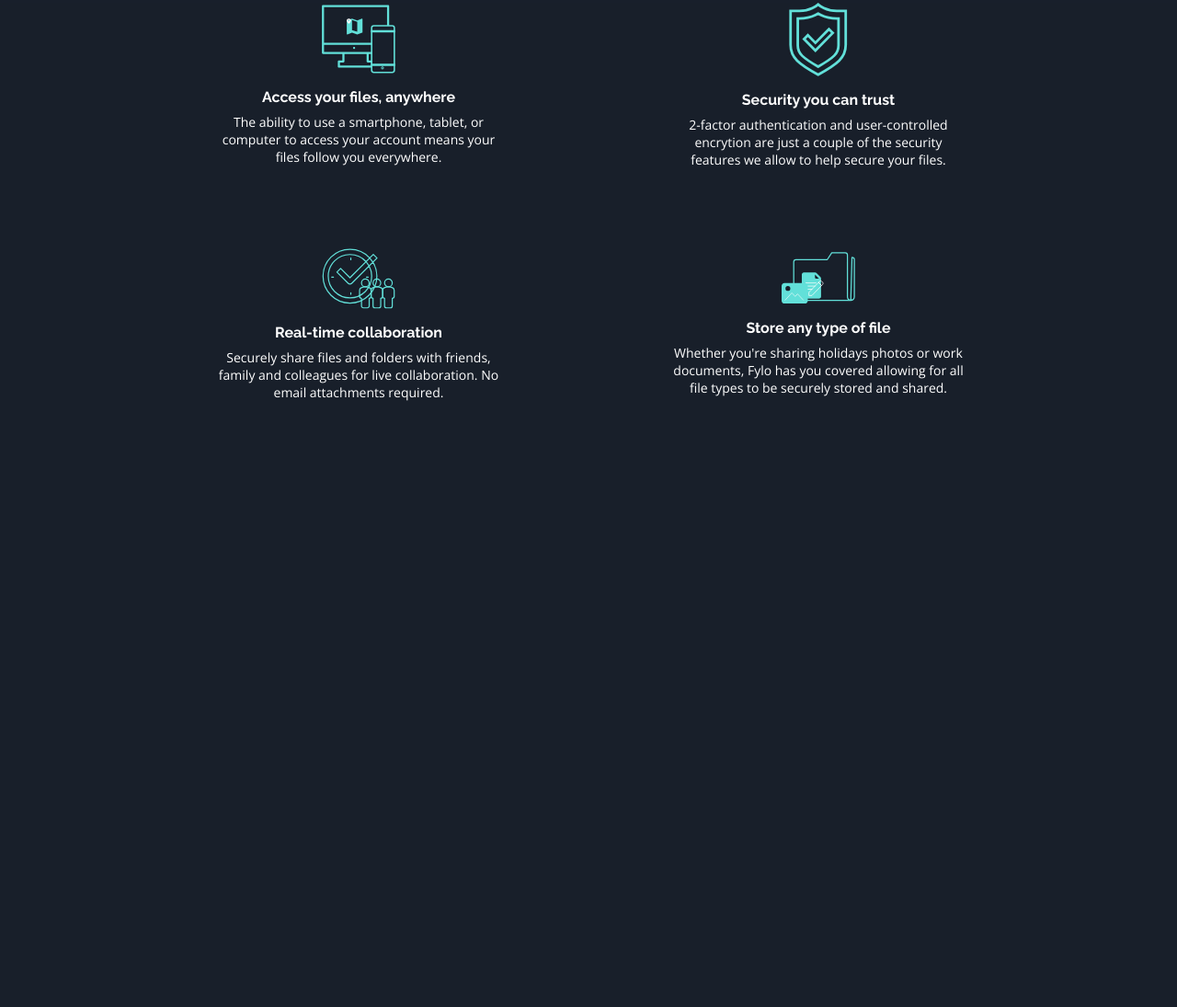
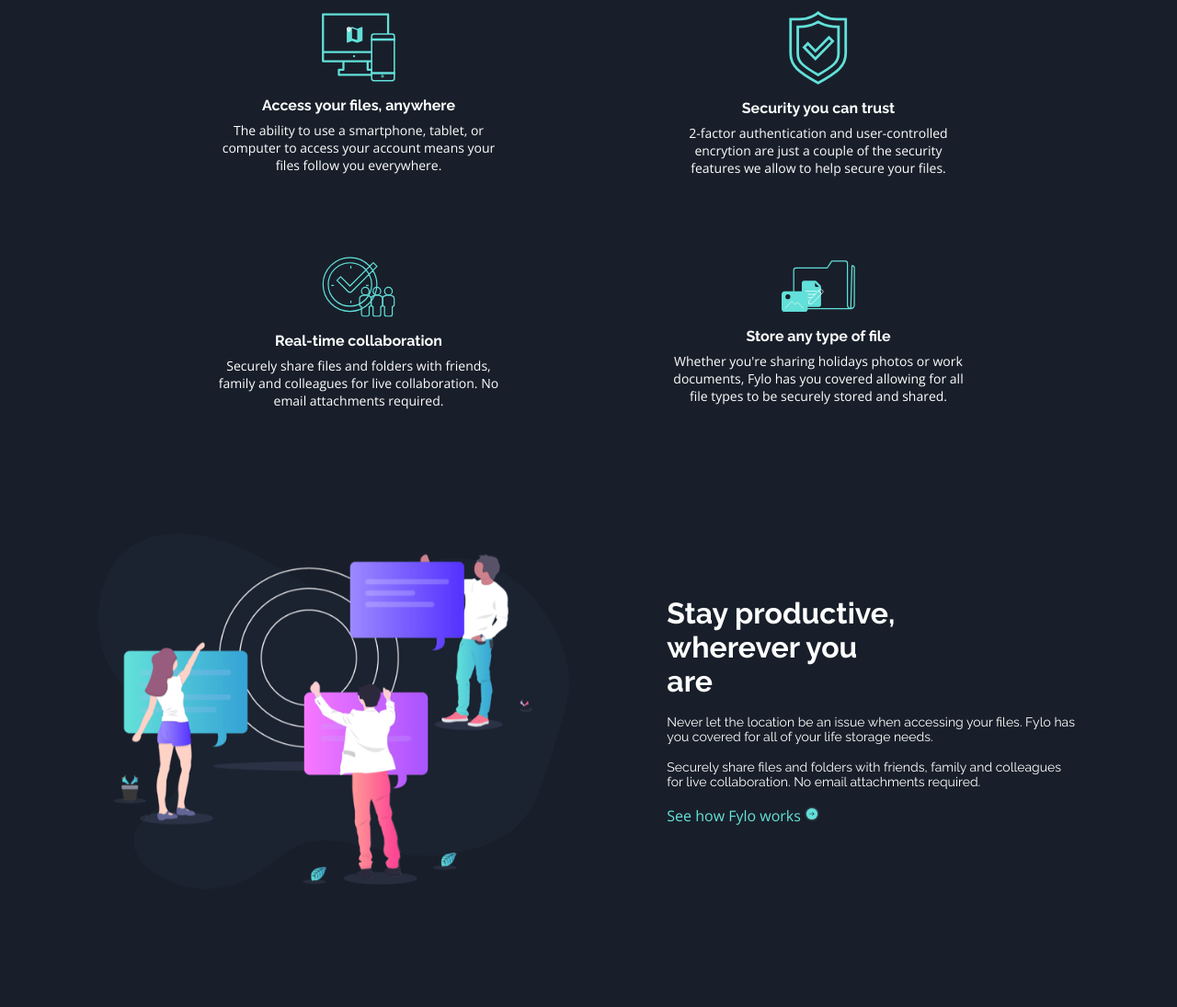
Before and after one commit to namdosanwannabe/fylo-dark-theme-landing-page, a website built with Vite: page index.html in a window 1280 px wide. Shown: the part 1237-2332 px from the top of the page at 92% size. Before the commit the page ends 1680 px from the top, so only its background shows below. Built offline with nearby package versions, Linux system fonts and the light colour scheme.

Commit message:
feat: Added ads section

```diff
--- a/css/style.css
+++ b/css/style.css
@@ -1,6 +1,6 @@
 @import url('https://fonts.googleapis.com/css2?family=Raleway:wght@400;700&display=swap');
 
-@import url('https://fonts.googleapis.com/css2?family=Open+Sans:wght@400;700&display=swap');
+@import url('https://fonts.googleapis.com/css2?family=Open+Sans:wght@400;500;700&display=swap');
 
 :root {
   --raleway: 'Raleway', sans-serif;
@@ -11,8 +11,8 @@
   --primary-color-footer: hsl(216, 53%, 9%);
   --primary-color-testimonial: hsl(219, 30%, 18%);
 
-  --accent-color-cyan: hsl(176, 68%, 64%);
-  --accent-color-blue: hsl(198, 60%, 50%);
+  --accent-color-cyan: rgb(102, 227, 219);
+  --accent-color-blue: rgb(51, 158, 204);
   --accent-color-light: hsl(0, 100%, 63%);
 
   --fw-400: 400;
@@ -108,7 +108,7 @@
 }
 
 .welcome__content p {
-  font-size: 1.1rem;
+  font-size: 1.2rem;
   max-width: 550px;
   text-align: center;
 }
@@ -127,6 +127,16 @@
     to right,
     var(--accent-color-cyan),
     var(--accent-color-blue)
+  );
+
+  cursor: pointer;
+}
+
+.welcome__btn-get-started:hover {
+  background-image: linear-gradient(
+    to right,
+    rgb(153, 255, 251),
+    rgb(102, 204, 255)
   );
 }
 
@@ -179,3 +189,80 @@
   font-size: var(--fs-normal);
   text-align: center;
 }
+
+.ads-section {
+  padding: 10% 0;
+  display: flex;
+
+  justify-content: space-evenly;
+  align-items: center;
+}
+
+.ads__image {
+  max-width: 40%;
+}
+
+.ads__contents {
+  display: flex;
+  flex-direction: column;
+  max-width: 35%;
+
+  gap: 1.1rem;
+}
+
+.contents__title {
+  font-family: var(--raleway);
+  font-size: 2rem;
+  font-weight: 600;
+
+  max-width: 20vw;
+}
+
+.contents__decs {
+  font-family: var(--raleway);
+  font-size: var(--fs-normal);
+  font-weight: 500;
+}
+
+.content__button {
+  position: relative;
+
+  text-decoration: none;
+  color: var(--accent-color-cyan);
+  cursor: pointer;
+
+  align-items: center;
+  justify-content: center;
+}
+
+.content__button::before {
+  content: '';
+  width: 100%;
+  height: 1px;
+  background-color: white;
+  position: absolute;
+  bottom: 0;
+  transform: scaleX(0);
+  transform-origin: bottom left;
+  transition: transform 0.3s ease;
+}
+
+.content__button:hover::before,
+.content__button:hover {
+  color: white;
+  transform: scaleX(1);
+}
+
+@media only screen and (min-width: 425px) and (max-width: 600px) {
+  header {
+    padding: 2rem 2rem;
+  }
+
+  .header__logo {
+    max-width: 6rem;
+  }
+
+  .navigation ul {
+    gap: 1.4rem;
+  }
+}
--- a/index.html
+++ b/index.html
@@ -105,6 +105,38 @@
           </p>
         </div>
       </section>
+
+      <section class="ads-section">
+        <img
+          src="assets/illustration-stay-productive.png"
+          alt="People"
+          class="ads__image"
+        />
+        <div class="ads__contents">
+          <h2 class="contents__title">Stay productive, wherever you are</h2>
+          <p class="contents__decs">
+            Never let the location be an issue when accessing your files. Fylo
+            has you covered for all of your life storage needs.
+          </p>
+          <p class="contents__decs">
+            Securely share files and folders with friends, family and colleagues
+            for live collaboration. No email attachments required.
+          </p>
+
+          <div class="btn-container">
+            <a href="#" class="content__button">
+              See how Fylo works
+              <span class="btn-arrow-container">
+                <img
+                  src="assets/icon-arrow.svg"
+                  alt="Arrow"
+                  class="arrow-img"
+                />
+              </span>
+            </a>
+          </div>
+        </div>
+      </section>
     </main>
     <script src="js/script.js"></script>
   </body>
```
